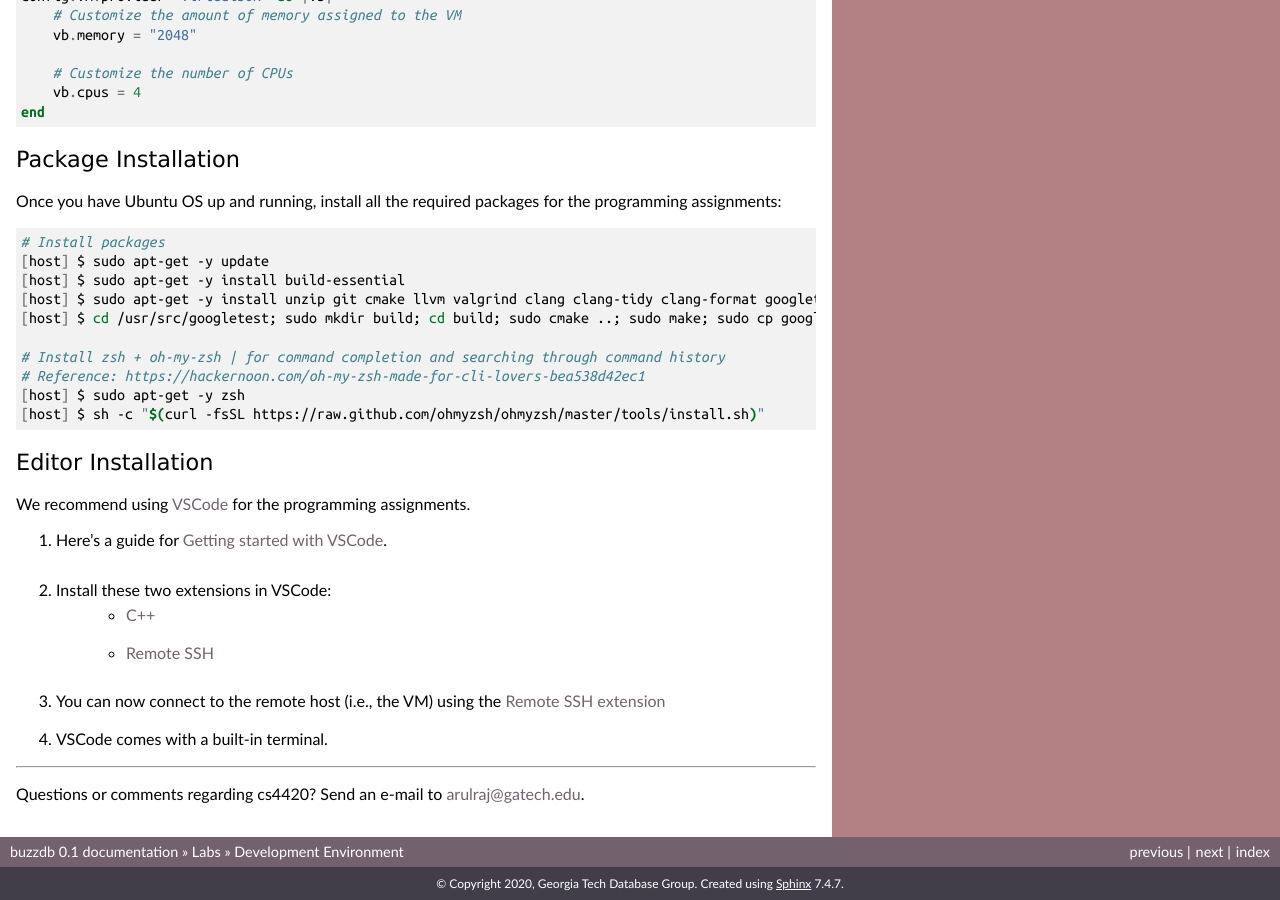
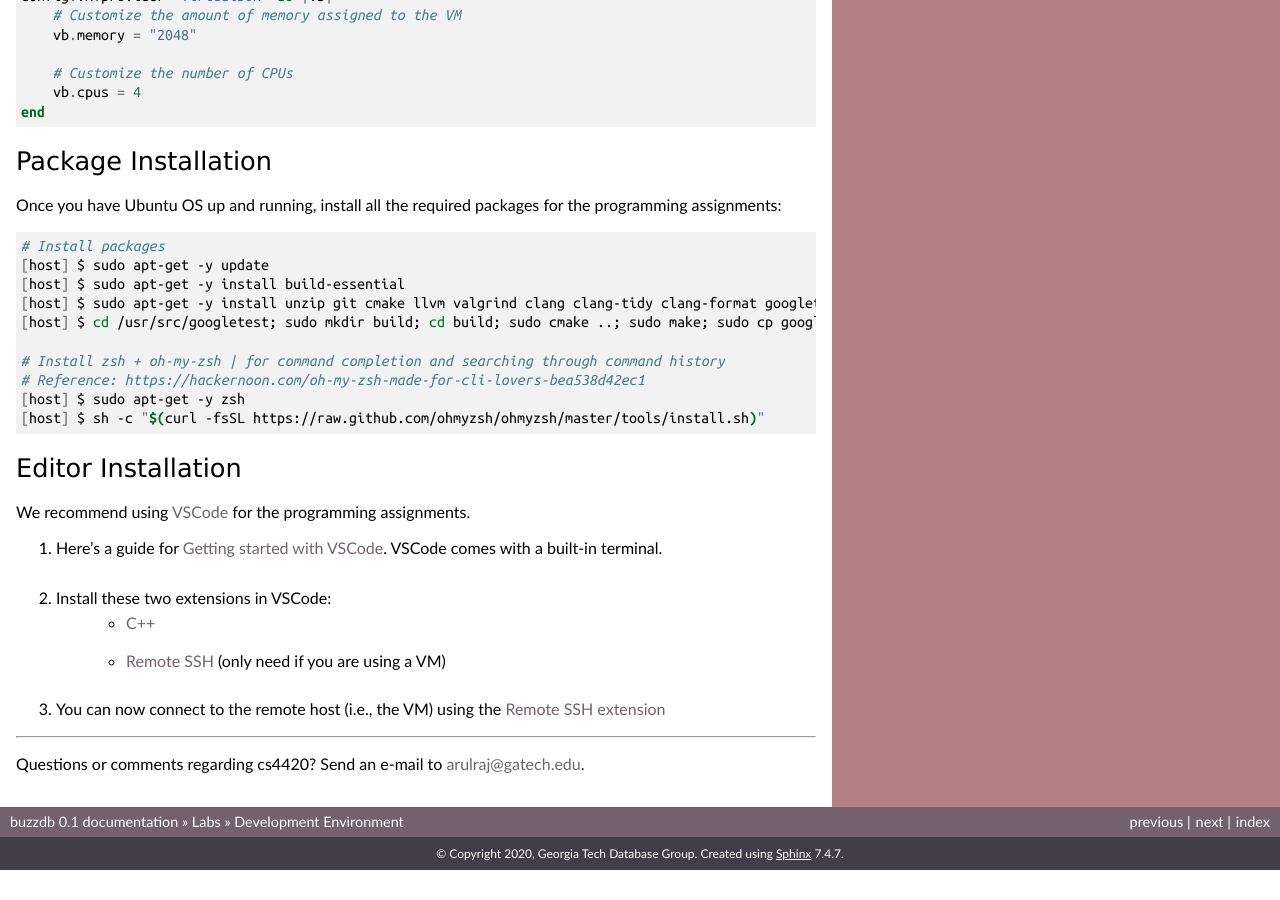
Before and after one commit to hershd23/buzzdb-docs, a Sphinx documentation site: the page built from docs/labs/setup.rst, in a window 1280 px wide and 900 px high, scrolled down 1011 px. Built offline with Sphinx 7.4.7, drawn with Linux system fonts in a browser that asks for light colours; pages that are not in the unit, such as notebooks, are missing from menus; after the commit the page ends 1881 px from its top, so only the background shows below that; some of the changed text lies outside the part shown.

Commit message:
Update setup.rst

```diff
--- a/docs/labs/setup.rst
+++ b/docs/labs/setup.rst
@@ -89,7 +89,7 @@ Our recommended way of setting up your virtual machine is to use `Vagrant <https
     end
 
 Package Installation
-~~~~~~~~~~~~~~~~~~~~
+--------------------
 
 Once you have Ubuntu OS up and running, install all the required packages for the programming assignments:
 
@@ -106,20 +106,19 @@ Once you have Ubuntu OS up and running, install all the required packages for th
     [host] $ sudo apt-get -y zsh
     [host] $ sh -c "$(curl -fsSL https://raw.github.com/ohmyzsh/ohmyzsh/master/tools/install.sh)"
 
+
 Editor Installation
-~~~~~~~~~~~~~~~~~~~
+-------------------
 
 We recommend using `VSCode <https://code.visualstudio.com/>`_ for the programming assignments.
 
-#. Here's a guide for `Getting started with VSCode <https://code.visualstudio.com/docs>`_.
+#. Here's a guide for `Getting started with VSCode <https://code.visualstudio.com/docs>`_. VSCode comes with a built-in terminal.
 
 #. Install these two extensions in VSCode:
     - `C++ <https://marketplace.visualstudio.com/items?itemName=ms-vscode.cpptools>`_
-    - `Remote SSH <https://marketplace.visualstudio.com/items?itemName=ms-vscode-remote.remote-ssh>`_
+    - `Remote SSH <https://marketplace.visualstudio.com/items?itemName=ms-vscode-remote.remote-ssh>`_ (only need if you are using a VM)
 
 #. You can now connect to the remote host (i.e., the VM) using the `Remote SSH extension <https://code.visualstudio.com/docs/remote/ssh#_connect-to-a-remote-host>`__
-
-#. VSCode comes with a built-in terminal.
 
 --------------
 
```
Also changed, not shown: other parts of docs/labs/setup.rst (+1 -1 lines).
